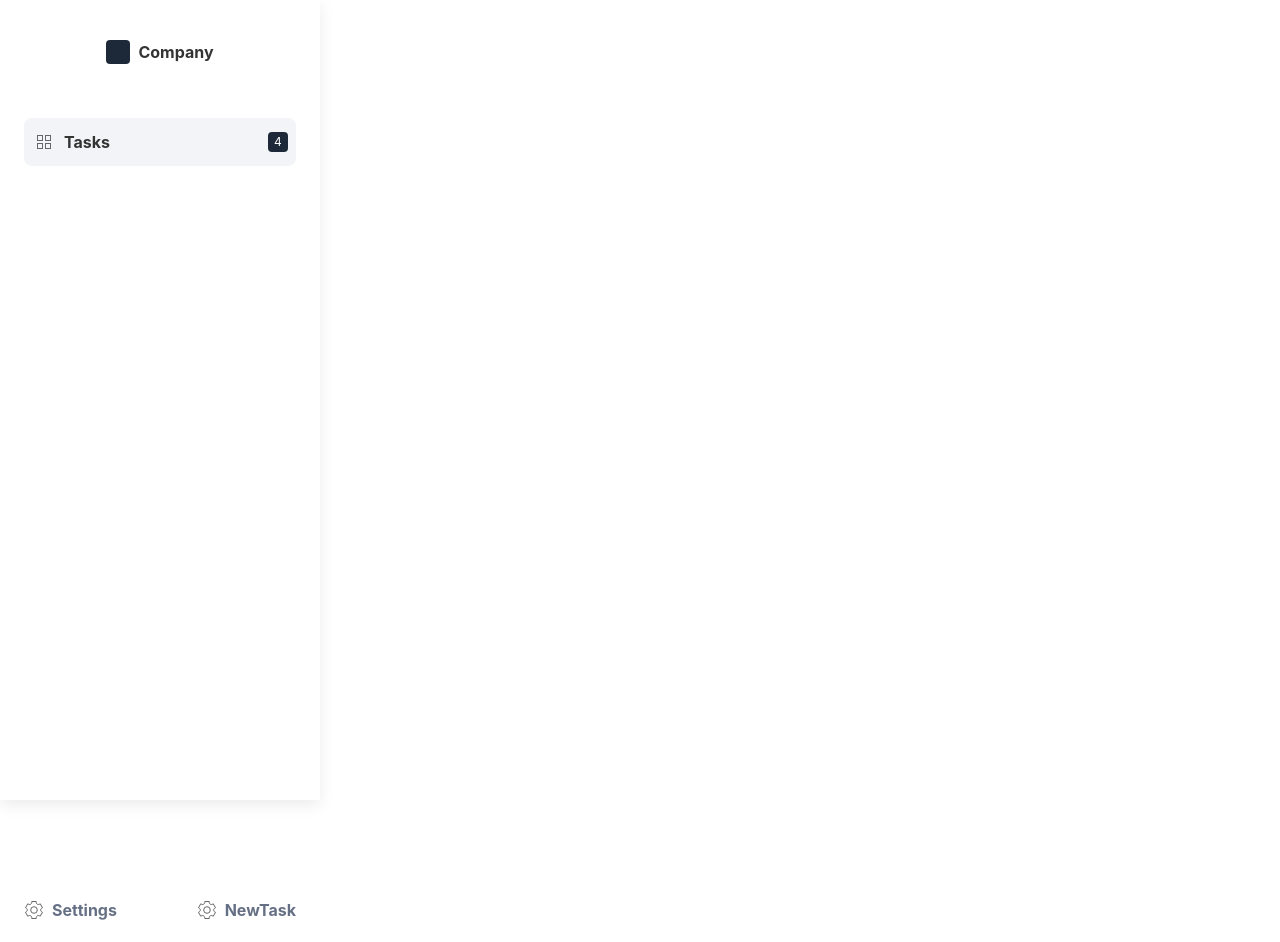
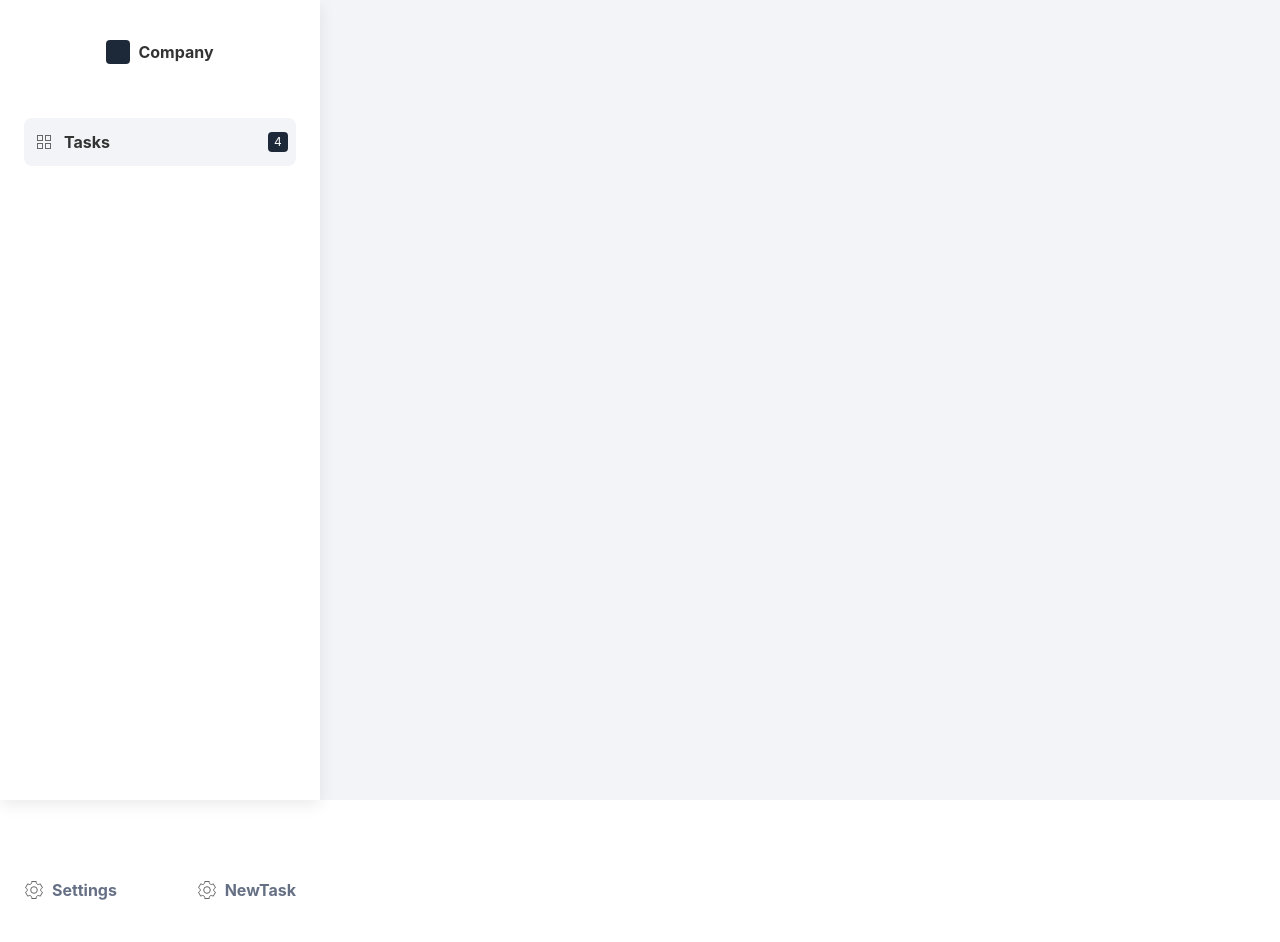
Before and after one commit to Kovriga/amonitoring, a Vue app: page / in a window 1280 px wide. After the commit the page ends 902 px from the top, so only its background shows below. Built offline with nearby package versions, Linux system fonts and the light colour scheme.

Commit message:
Правки

```diff
--- a/src/App.vue
+++ b/src/App.vue
@@ -1,15 +1,17 @@
 <template>
   <div id="app">
     <nav-bar-to-do/>
+    <main-component-to-do-list/>
   </div>
 </template>
 
 <script lang="ts">
 import {Component, Vue} from 'vue-property-decorator';
 import NavBarToDo from "@/components/NavBarToDo.vue";
+import MainComponentToDoList from "@/components/MainComponentToDoList.vue";
 
 @Component({
-  components: {NavBarToDo},
+  components: {MainComponentToDoList, NavBarToDo},
 })
 export default class App extends Vue {
 
@@ -19,5 +21,6 @@ export default class App extends Vue {
 <style lang="scss">
 #app {
   height: 100vh;
+  display: flex;
 }
 </style>
--- a/src/components/MainComponentToDoList.vue
+++ b/src/components/MainComponentToDoList.vue
@@ -1,5 +1,5 @@
 <template>
-  <div>
+  <div class="main--to-do">
 
   </div>
 </template>
@@ -15,5 +15,10 @@ export default class MainComponentToDoList extends Vue {
 </script>
 
 <style scoped>
-
+.main--to-do {
+  display: flex;
+  flex: auto;
+  height: 100vh;
+  background-color: #F2F4F7;
+}
 </style>
--- a/src/components/NavBarToDo.vue
+++ b/src/components/NavBarToDo.vue
@@ -70,6 +70,7 @@ export default class NavBarToDo extends Vue {
 
 .item-edit--nav-bar > div > p {
   color: #667085 !important;
+  margin: 0;
 }
 
 .name--nav-bar > div {
@@ -102,8 +103,8 @@ export default class NavBarToDo extends Vue {
 }
 
 .list--nav-bar {
+  height: 760px;
   overflow: auto;
-  height: 760px;
   width: 100%;
 }
 
```
